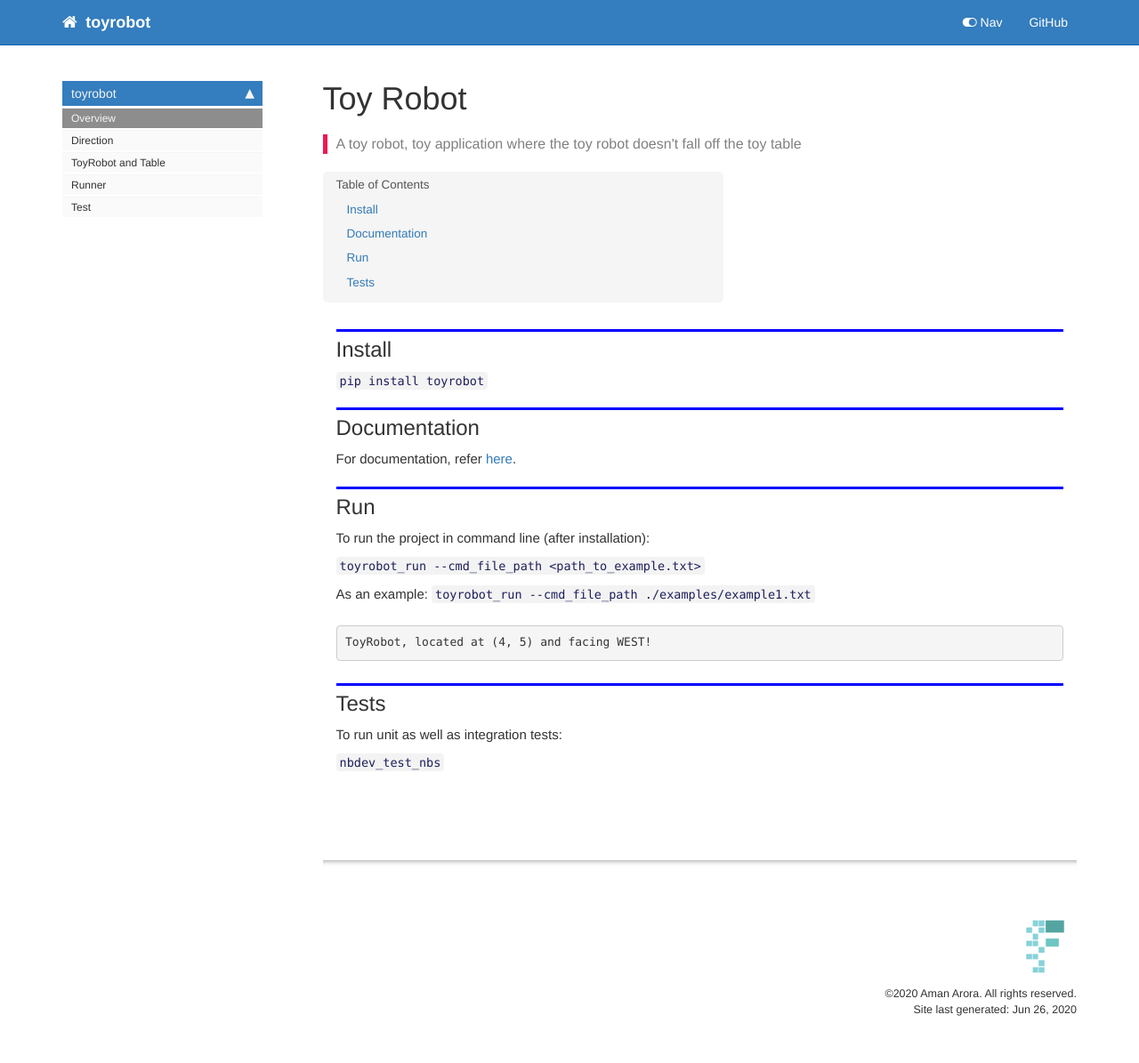
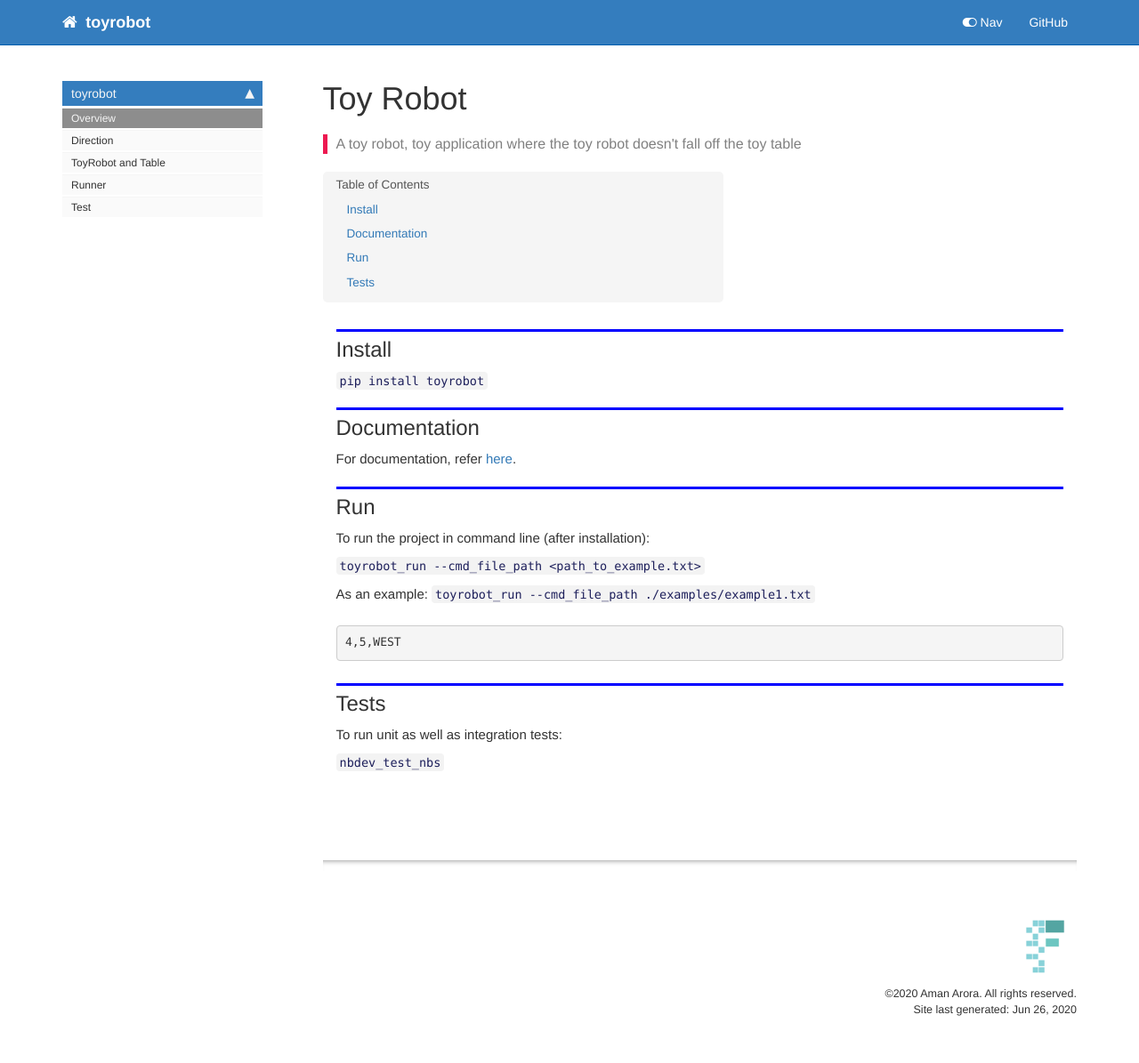
Before and after one commit to amaarora/toyrobot, a Jekyll site: the page built from docs/index.html, in a window 1280 px wide. Shown: the whole page at 89% size. Built offline with Jekyll 4.4.1, drawn with Linux system fonts in a browser that asks for light colours; nearby versions of some CDN libraries; comment, search, counter and statistics services are not loaded.

```diff
--- a/docs/index.html
+++ b/docs/index.html
@@ -72,7 +72,7 @@ description: "A toy robot, toy application where the toy robot doesn't fall off
 <p>As an example:
 <code>toyrobot_run --cmd_file_path ./examples/example1.txt</code></p>
 
-<pre><code>ToyRobot, located at (4, 5) and facing WEST!</code></pre>
+<pre><code>4,5,WEST</code></pre>
 
 </div>
 </div>
--- a/toyrobot/__init__.py
+++ b/toyrobot/__init__.py
@@ -1 +1 @@
-__version__ = "0.0.11"
+__version__ = "0.0.12"
```
Also changed, not shown: README.md, 2 other files.
